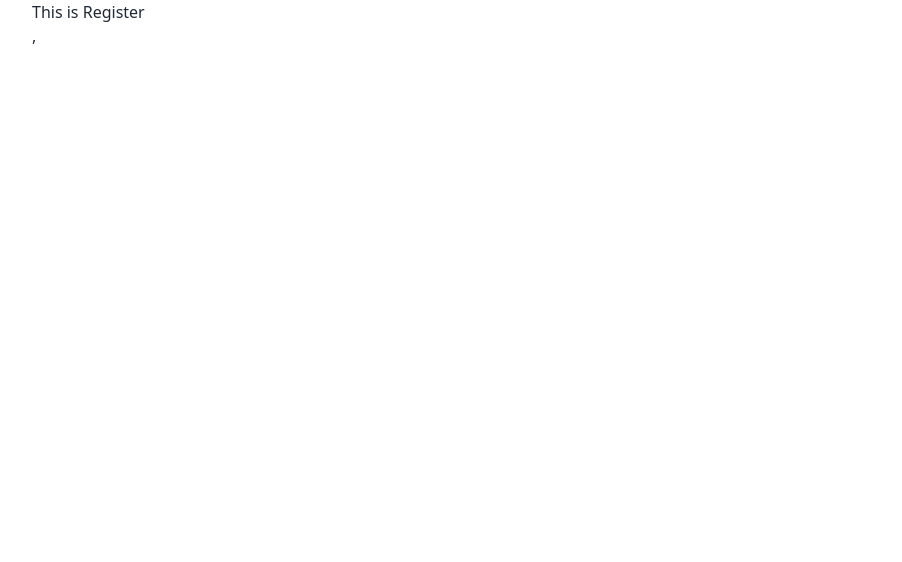
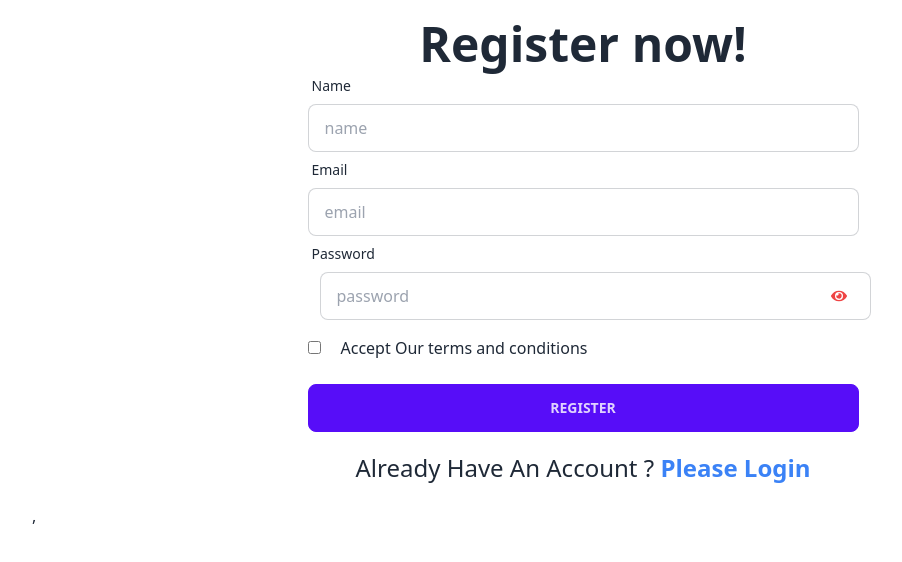
Before and after one commit to mamunhero/assignment-11-client-side, a React (Vite) app: page /register in a window 1280 px wide. Shown: the top 562 px of the page, without its empty margins (57-959 px from the left). Built offline with nearby package versions, Linux system fonts and the light colour scheme; no server answers.

Commit message:
picture, image, type set rooms page

```diff
--- a/package.json
+++ b/package.json
@@ -10,6 +10,7 @@
     "preview": "vite preview"
   },
   "dependencies": {
+    "axios": "^1.6.0",
     "firebase": "^10.5.2",
     "install": "^0.13.0",
     "localforage": "^1.10.0",
--- a/src/Components/Header/Navbar/Navbar.jsx
+++ b/src/Components/Header/Navbar/Navbar.jsx
@@ -1,14 +1,36 @@
+import { useContext } from 'react';
 import { Link } from 'react-router-dom';
+import { AuthContext } from '../../../Provider/AuthProvider';
 
 const Navbar = () => {
+  const {user, logout} = useContext(AuthContext);
+  const handleLogout = () => {
+    logout()
+    .then(result=> {
+      console.log("user logout successfully", result);
+    })
+    .catch(error=> {
+      console.log(error);
+    })
+  }
   const navItems = (
     <>
       <li className='mr-5'><Link to="/">Home</Link></li>
       <li className='mr-5'><Link to="/rooms">Rooms</Link></li>
       <li className='mr-5'><Link to="/mybooking">My Booking</Link></li>
-      <li className='mr-5'><Link to="/login">Login</Link></li>
+     {
+      user ?
+        <button onClick={handleLogout} className='mr-10 text-lg px-2 font-bold inline-block border-2 border-red-500 rounded-lg bg-red-500 text-white'>Sign Out</button>
+      :
+      <Link to="/login">
+        <button className='mr-10 text-lg px-2 font-bold inline-block border-2 border-red-500 rounded-lg bg-red-500 text-white'>Login</button>
+      </Link>
+     }
     </>
   );
+
+
+
 
   return (
     <div className="navbar bg-base-100 h-28 mb-4">
--- a/src/Config/Firebase-config.js
+++ b/src/Config/Firebase-config.js
@@ -1,7 +1,12 @@
 
 import { getAuth } from "firebase/auth";
 
+// Import the functions you need from the SDKs you need
 import { initializeApp } from "firebase/app";
+// TODO: Add SDKs for Firebase products that you want to use
+// https://firebase.google.com/docs/web/setup#available-libraries
+
+// Your web app's Firebase configuration
 const firebaseConfig = {
   apiKey: "AIzaSyCBtWpLtMl9fhsH5VUlVAQVxJ2yv6LZB1c",
   authDomain: "heavenlyhavens-hotel-booking.firebaseapp.com",
--- /dev/null
+++ b/src/Pages/DataSend/AddRoom.jsx
@@ -0,0 +1,83 @@
+import axios from "axios";
+import Swal from "sweetalert2";
+
+const AddRoom = () => {
+  const handleAddRoom = event => {
+    event.preventDefault();
+    const form = event.target;
+    const image = form.image.value;
+    const roomType = form.roomType.value;
+    const price = form.price.value;
+    console.log(image, roomType, price);
+    const newAddRoom = {image, roomType, price}
+    console.log(newAddRoom);
+    fetch("http://localhost:5000/room", {
+    method: "POST",
+    headers: {
+    "Content-Type": "application/json",
+    },
+    body: JSON.stringify(newAddRoom)
+  })
+  .then(response=> response.json())
+  .then(data=> {
+    console.log(data);
+    if (data.insertedId) {
+      Swal.fire({
+        title: "Good job!",
+        text: "Room Added is Sucessfully!",
+        icon: "success",
+        confirmButtonText: "Ok",
+      });
+    }
+
+  })
+
+//   axios.post('http://localhost:5000/room', newAddRoom, {
+//   headers: {
+//     'Content-Type': 'application/json',
+//   },
+// })
+//   .then(response => {
+//     console.log(response.data);
+//   })
+//   .catch(error => {
+//     console.error('An error occurred:', error);
+//   });
+
+
+
+  }
+  return (
+    <div>
+      <form onSubmit={handleAddRoom} className="card-body">
+        <div className="form-control">
+          <label className="label">
+            <span className="label-text">Image</span>
+          </label>
+          <input type="url" placeholder="Image" name="image" className="input input-bordered" required />
+        </div>
+        <div className="form-control">
+          <label className="label">
+            <span className="label-text">Room Type:</span>
+          </label>
+          <select id="roomType" name="roomType" className="input input-bordered">
+            <option value="single">Single Room</option>
+            <option value="double">Double Room</option>
+            <option value="suite">Suite</option>
+          </select>
+        </div>
+        <div className="form-control">
+          <label className="label">
+            <span className="label-text">Price</span>
+          </label>
+          <input type="text" placeholder="price" name="price" className="input input-bordered" required />
+        </div>
+        <div className="form-control mt-6">
+         <input type="submit" value="Added Room" className="btn btn-primary" />
+        </div>
+      </form>
+    </div>
+  );
+};
+
+export default AddRoom;
--- a/src/Pages/Register/Register.jsx
+++ b/src/Pages/Register/Register.jsx
@@ -1,7 +1,107 @@
+import { useContext, useState } from "react";
+import Swal from "sweetalert2";
+import { AuthContext } from "../../Provider/AuthProvider";
+import { Link, useNavigate } from "react-router-dom";
+import { FaEye, FaEyeSlash } from 'react-icons/fa';
 const Register = () => {
+  const [showPassword, setShowPassword] = useState(false);
+  const { createUser } = useContext(AuthContext);
+  const navigate = useNavigate();
+  const handleRegister = (event) => {
+    event.preventDefault();
+    const form = event.target;
+    const name = form.name.value;
+    const email = form.email.value;
+    const password = form.password.value;
+    const terms = form.terms.checked;
+    console.log(name, email, password);
+    if (password.length < 6) {
+      Swal.fire({
+        title: 'Error!',
+        text: 'Password must contain at least 6 characters',
+        icon: 'error',
+        confirmButtonText: 'Ok',
+      });
+    } else if (/[A-Z]/.test(password)) {
+      Swal.fire({
+        title: 'Error!',
+        text: 'Password should contain at least one capital letter',
+        icon: 'error',
+        confirmButtonText: 'Ok',
+      });
+    } else if (/[^a-zA-Z0-9]/.test(password)) {
+      Swal.fire({
+        title: 'Error!',
+        text: 'Password should contain at least one special character',
+        icon: 'error',
+        confirmButtonText: 'Ok',
+      });
+    } else {
+      Swal.fire({
+        title: 'Success!',
+        text: 'Registration Successful',
+        icon: 'success',
+        confirmButtonText: 'Ok',
+      });
+
+      createUser(email, password)
+        .then(result => {
+          console.log(result.user);
+          form.reset();
+          navigate("/")
+        })
+        .catch(error => {
+          console.log(error);
+        });
+
+    }
+  };
+
+
   return (
     <div>
-      <h2>This is Register</h2>
+      <form onSubmit={handleRegister} className="md:w-3/4 lg:w-1/2 mx-auto mt-5 mb-5">
+        <div className="text-center">
+          <h1 className="text-5xl font-bold">Register now!</h1>
+        </div>
+        <div className="form-control">
+          <label className="label">
+            <span className="label-text">Name</span>
+          </label>
+          <input type="text" placeholder="name" name="name" className="input input-bordered" required />
+        </div>
+        <div className="form-control">
+          <label className="label">
+            <span className="label-text">Email</span>
+          </label>
+          <input type="email" placeholder="email" name="email" className="input input-bordered" required />
+        </div>
+        <div className="form-control">
+          <label className="label">
+            <span className="label-text">Password</span>
+          </label>
+          <div className="flex justify-center items-center w-full">
+            <input
+              type={showPassword ? "text" : "password"}
+              placeholder="password"
+              name="password"
+              className="input input-bordered w-full"
+              required
+            />
+            <span onClick={() => setShowPassword(!showPassword)} className='text-red-500 -ml-10'>
+              {showPassword ? <FaEyeSlash /> : <FaEye />}
+            </span>
+          </div>
+          <div className="mt-4">
+            <input type="checkbox" name="terms" className="mr-5" />
+            <span className="">Accept Our terms and conditions</span>
+          </div>
+        </div>
+        <div className="form-control mt-6">
+          <button type="submit" className="btn btn-primary w-full">Register</button>
+        </div>
+      </form>
+      <p className="text-center mt-5 text-2xl mb-5">Already Have An Account ? <Link className="text-blue-500 font-bold text-2xl" to="/login">Please Login</Link></p>
     </div>
   );
 };
--- /dev/null
+++ b/src/Pages/Rooms/RoomCard.jsx
@@ -0,0 +1,22 @@
+
+const RoomCard = ({roomInfo}) => {
+  const {image, roomType, price} = roomInfo || {}
+  return (
+    <div className="mt-10 mb-10">
+      <div className="card  bg-base-100 shadow-xl">
+  <figure>
+    <img src={image} alt="Room" />
+    </figure>
+  <div className="card-body">
+    <h2 className="card-title">Room Type:{roomType}</h2>
+    <p>Price: {price}</p>
+    <div className="card-actions">
+      <button className="btn btn-primary btn-sm">Detailes</button>
+    </div>
+  </div>
+</div>
+    </div>
+  );
+};
+
+export default RoomCard;
--- a/src/Pages/Rooms/Rooms.jsx
+++ b/src/Pages/Rooms/Rooms.jsx
@@ -1,10 +1,42 @@
+
+import { useEffect, useState } from "react";
 import RoomsSlider from "./RoomsSlider";
+import { useParams } from "react-router-dom";
+import RoomCard from "./RoomCard";
 
 const Rooms = () => {
+  const params = useParams();
+  const [room, setRoom] = useState([]);
+
+  useEffect(() => {
+    fetch("http://localhost:5000/addroom")
+      .then(response => response.json())
+      .then(data => setRoom(data))
+      .catch(error => {
+        console.error("Error fetching room data:", error);
+      });
+  }, []);
+
+  console.log(room);
+
   return (
     <div>
       <RoomsSlider></RoomsSlider>
-      <h2>This is Rooms page</h2>
+      {room !== null ? (
+        <div className="mt-5">
+          <h2 className="text-3xl font-bold text-center text-red-500">Available Room: {room.length}</h2>
+          <div className="grid grid-cols-1 md:grid-cols-2 lg:grid-cols-3 gap-5">
+            {room.map(roomInfo =>
+              <RoomCard
+                key={roomInfo._id}
+                roomInfo={roomInfo}
+              ></RoomCard>
+            )}
+          </div>
+        </div>
+      ) : (
+        <p>Loading...</p>
+      )}
     </div>
   );
 };
--- a/src/Provider/AuthProvider.jsx
+++ b/src/Provider/AuthProvider.jsx
@@ -1,9 +1,9 @@
 import { createContext, useEffect, useState } from "react";
 import auth from "../Config/Firebase-config";
-import { createUserWithEmailAndPassword, onAuthStateChanged, signInWithEmailAndPassword, signOut,  } from "firebase/auth";
+import { GoogleAuthProvider, createUserWithEmailAndPassword, onAuthStateChanged, signInWithEmailAndPassword, signInWithPopup, signOut,  } from "firebase/auth";
 
 export const AuthContext = createContext(null)
-
+const googleProvider = new GoogleAuthProvider();
 
 const AuthProvider = ({children}) => {
 
@@ -12,23 +12,30 @@ const AuthProvider = ({children}) => {
 
   // createUser
   const createUser = (email, password) => {
-    isLoading(true)
-    return createUserWithEmailAndPassword(email, password, auth)
+    setIsLoading(true)
+    return createUserWithEmailAndPassword(auth, email, password,)
   }
   // signInUser
   const signInUser = (email, password)=> {
-    isLoading(true)
-    return signInWithEmailAndPassword(email, password, auth)
+    setIsLoading(true)
+    return signInWithEmailAndPassword(auth, email, password,)
+  }
+  // singingoogle
+  const singInGoogle = () => {
+    setIsLoading(true)
+    return signInWithPopup(auth, googleProvider)
   }
   // signInOutUser
-  const logged = () => {
-    signOut(auth)
+  const logout = () => {
+    setIsLoading(true)
+    return signOut(auth)
   }
   const authInfo = {
     user,
     createUser,
     signInUser,
-    logged,
+    singInGoogle,
+    logout,
     isLoading
   }
   useEffect(()=>{
--- /dev/null
+++ b/src/Route/PrivateRoute.jsx
@@ -0,0 +1,16 @@
+import { useContext } from "react";
+import { AuthContext } from "../Provider/AuthProvider";
+import { Navigate } from "react-router-dom";
+
+const PrivateRoute = ({children}) => {
+  const {user, loading} = useContext(AuthContext);
+  if (loading) {
+    return <span className="loading loading-ball loading-lg"></span>
+  }
+  if (user) {
+    return children
+  }
+  return <Navigate to="/login"></Navigate>;
+};
+
+export default PrivateRoute;
--- a/src/Route/Route.jsx
+++ b/src/Route/Route.jsx
@@ -6,6 +6,8 @@ import MyBooking from "../Pages/MyBooking/MyBooking";
 import Login from "../Pages/Login/Login";
 import Register from "../Pages/Register/Register";
 import Home from "../Pages/Home/Home";
+import PrivateRoute from "./PrivateRoute";
+import AddRoom from "../Pages/DataSend/AddRoom";
 
 const Route = createBrowserRouter([
   {
@@ -14,17 +16,21 @@ const Route = createBrowserRouter([
     errorElement: <Error></Error>,
     children:[
       {
-        index: true,
+        path: "/",
         element: <Home></Home>
       },
       {
-        path:"/rooms",
+        path:"rooms",
         element: <Rooms></Rooms>,
       },
       {
-        path:"/mybooking",
-        element: <MyBooking></MyBooking>
+        path:"mybooking",
+        element: <PrivateRoute><MyBooking></MyBooking></PrivateRoute>
       },
+      {
+        path:"/addroom",
+        element: <AddRoom></AddRoom>
+      }
     ],
   },
   {
```
Also changed, not shown: 1 other file (tests, documents, lock files or other folders).
